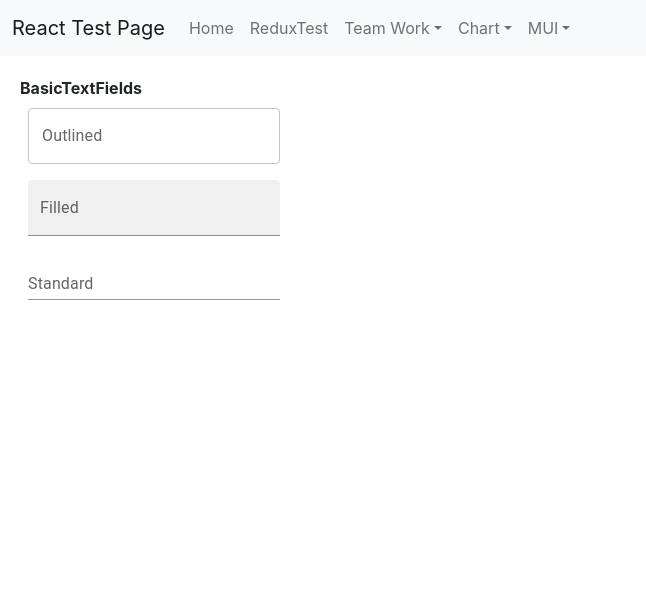
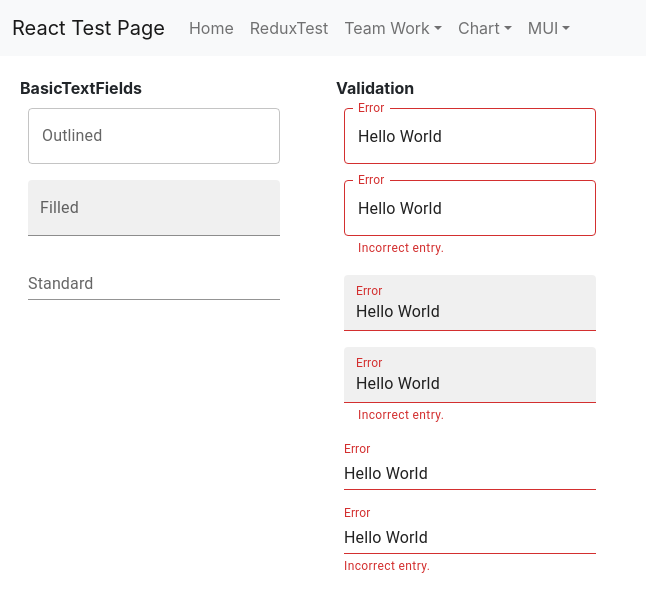
Before and after one commit to jinseok1306/React-Test, a React (Create React App) app in the folder ReactProject/client_app/: page /MUI/TextFieldPage in a window 1280 px wide. Shown: the top 612 px of the page, without its empty margins (0-646 px from the left). Built offline with nearby package versions, Linux system fonts and the light colour scheme.

Commit message:
MUI Validation 테스트 완료

```diff
--- /dev/null
+++ b/ReactProject/client_app/src/components/TextField/Validation.tsx
@@ -0,0 +1,66 @@
+import * as React from 'react';
+import Box from '@mui/material/Box';
+import TextField from '@mui/material/TextField';
+
+export default function ValidationTextFields() {
+    return (
+        <Box
+            component="form"
+            sx={{
+                '& .MuiTextField-root': { m: 1, width: '25ch' },
+            }}
+            noValidate
+            autoComplete="off"
+        >
+            <div>
+                <TextField
+                    error
+                    id="outlined-error"
+                    label="Error"
+                    defaultValue="Hello World"
+                />
+                <TextField
+                    error
+                    id="outlined-error-helper-text"
+                    label="Error"
+                    defaultValue="Hello World"
+                    helperText="Incorrect entry."
+                />
+            </div>
+            <div>
+                <TextField
+                    error
+                    id="filled-error"
+                    label="Error"
+                    defaultValue="Hello World"
+                    variant="filled"
+                />
+                <TextField
+                    error
+                    id="filled-error-helper-text"
+                    label="Error"
+                    defaultValue="Hello World"
+                    helperText="Incorrect entry."
+                    variant="filled"
+                />
+            </div>
+            <div>
+                <TextField
+                    error
+                    id="standard-error"
+                    label="Error"
+                    defaultValue="Hello World"
+                    variant="standard"
+                />
+                <TextField
+                    error
+                    id="standard-error-helper-text"
+                    label="Error"
+                    defaultValue="Hello World"
+                    helperText="Incorrect entry."
+                    variant="standard"
+                />
+            </div>
+        </Box>
+    );
+}
--- a/ReactProject/client_app/src/pages/MUI/TextFieldPage.tsx
+++ b/ReactProject/client_app/src/pages/MUI/TextFieldPage.tsx
@@ -2,6 +2,7 @@ import React, { useCallback, useState } from "react";
 import Menu from '../../components/Menu';
 import Grid from '@mui/material/Grid';
 import BasicTextFields from '../../components/TextField/BasicTextFields';
+import Validation from '../../components/TextField/Validation';
 
 const TextFieldPage = () => {
     return (
@@ -13,6 +14,10 @@ const TextFieldPage = () => {
                         <b>BasicTextFields</b>
                         <BasicTextFields />
                     </Grid>
+                    <Grid item xs={3}>
+                        <b>Validation</b>
+                        <Validation />
+                    </Grid>
                 </Grid>
             </div>
         </div>
```
Also changed, not shown: 1 other file (tests, documents, lock files or other folders).
